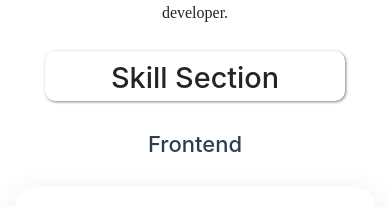
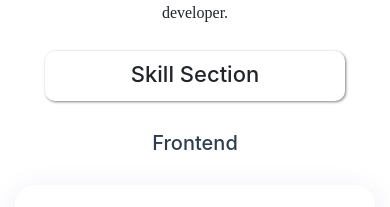
Before and after one commit to lakshmankolpe/portfolio, a React (Create React App) app: page / in a window 390 px wide. Shown: the part 636-843 px from the top of the page. Built offline with nearby package versions, Linux system fonts and the light colour scheme.

Commit message:
skill section heading small device screen media quires add

```diff
--- a/src/components/Project/Project.css
+++ b/src/components/Project/Project.css
@@ -132,3 +132,6 @@
   transform: translateY(-2px);
   box-shadow: 0px 5px 15px rgba(0, 0, 0, 0.2);
 }
+
+@media (max-width: 600px) {
+}
--- a/src/components/Skills/Skill.css
+++ b/src/components/Skills/Skill.css
@@ -97,7 +97,7 @@
   }
 
   .auth-skill-type {
-    font-size: 22px;
+    font-size: 20px;
   }
 
   .category-container {
@@ -115,7 +115,7 @@
   }
 
   .project-heading-card h3 {
-    font-size: 1.8rem;
+    font-size: 22px;
   }
 }
 
--- a/src/components/Skills/Skill.js
+++ b/src/components/Skills/Skill.js
@@ -69,8 +69,8 @@ function SkillSection() {
 
   return (
     <div>
-  <div className='project-heading-card'>
-        <h3 className='text-center '> Skill Section</h3>
+      <div className="project-heading-card">
+        <h3 className="text-center"> Skill Section</h3>
       </div>
       <div className="auth-skills">
         <div>
```
